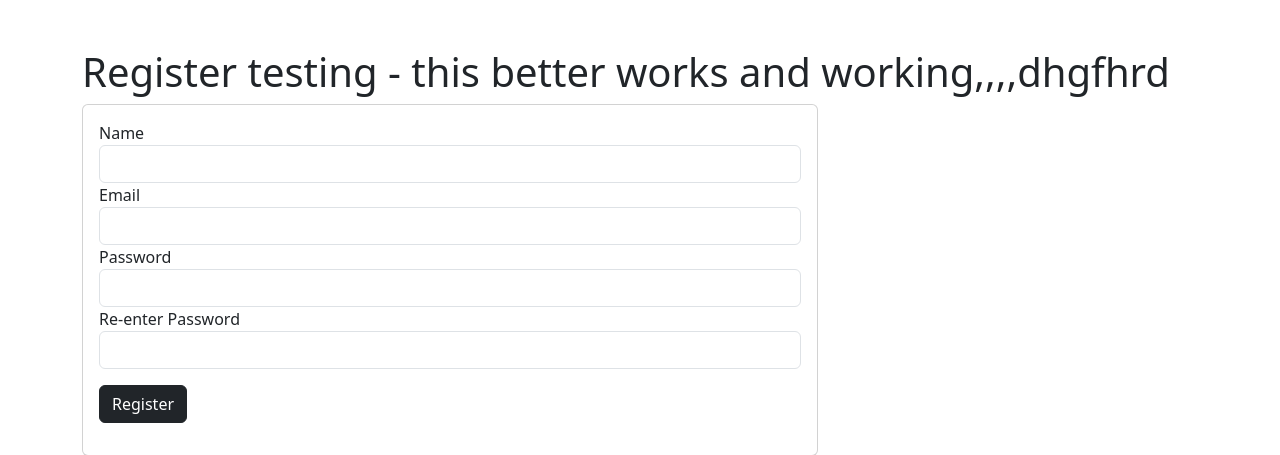
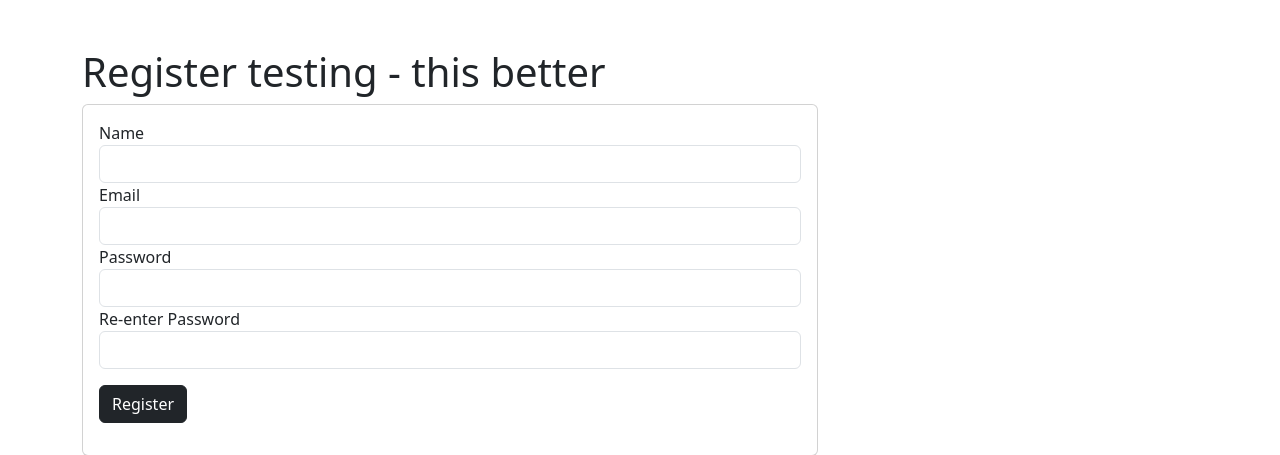
Before and after one commit to NGamerHere/logger, a Node server app: page /registration in a window 1280 px wide. Shown: the top 455 px of the page. Run offline with Node 20, Linux system fonts and the light colour scheme; some libraries are stand-ins or nearby versions.

Commit message:
hi hello

```diff
--- a/views/registration.ejs
+++ b/views/registration.ejs
@@ -14,7 +14,7 @@
 
 
 <div class="container mt-5">
-    <h1>Register testing - this better works and  working,,,,dhgfhrd  </h1>
+    <h1>Register testing - this better   </h1>
 
     <div class="row">
         <div class="col-sm-8">
```
